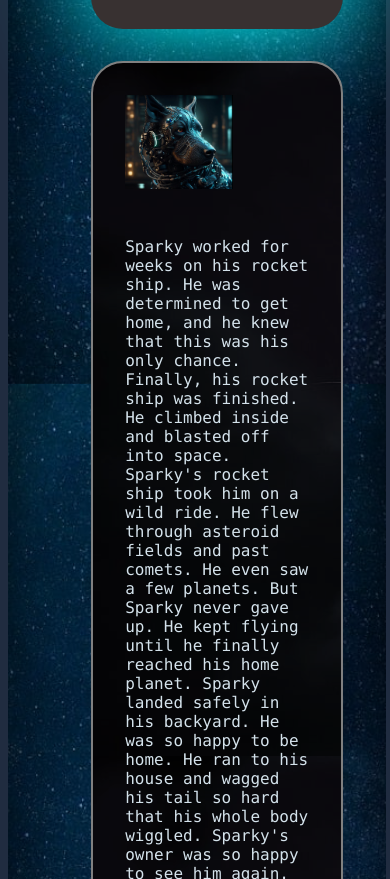
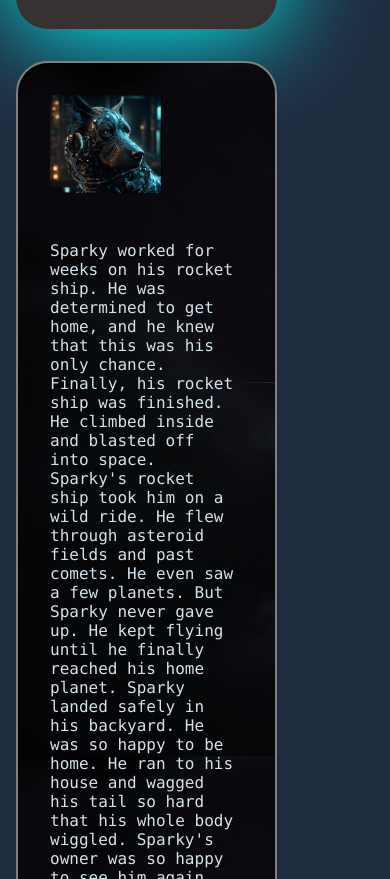
Before and after one commit to jasonereid/odin, a plain HTML site: page index.html in a window 390 px wide. Shown: the part 878-1757 px from the top of the page. Drawn offline with Linux system fonts and the light colour scheme.

Commit message:
Add files via upload
changed image properties as well as main div margin for cell sizes

```diff
--- a/landing-page.css
+++ b/landing-page.css
@@ -125,6 +125,7 @@ a:hover {
     max-width: 50%;
     display: flex;
     padding: 1em;
+    object-fit: contain;
 }
 
 .div1 p {
@@ -141,6 +142,11 @@ a:hover {
         width: 100%;
         height: auto;
         position: relative;
+    }
+    .mainDiv {
+        margin-left: 0;
+        position: absolute;
+        left: 0;
     }
 }
 
```
